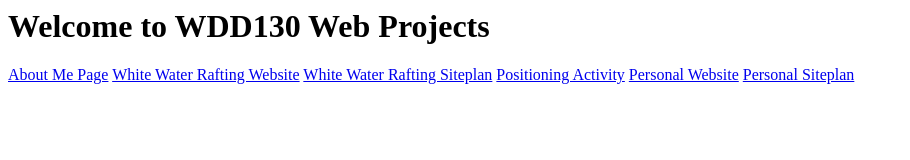
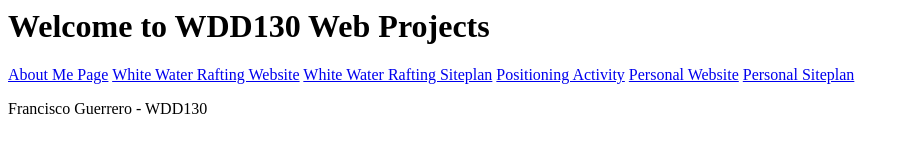
Before and after one commit to FranciscoGue/WDD130, a plain HTML site: page index.html in a window 1280 px wide. Shown: the whole page, without its empty margins (0-910 px from the left). Drawn offline with Linux system fonts and the light colour scheme.

Commit message:
adding a paragraph

```diff
--- a/index.html
+++ b/index.html
@@ -7,3 +7,4 @@
   <a href="#">Personal Website</a>
   <a href="#">Personal Siteplan</a>
 </nav>
+<p>Francisco Guerrero - WDD130</p>
```
